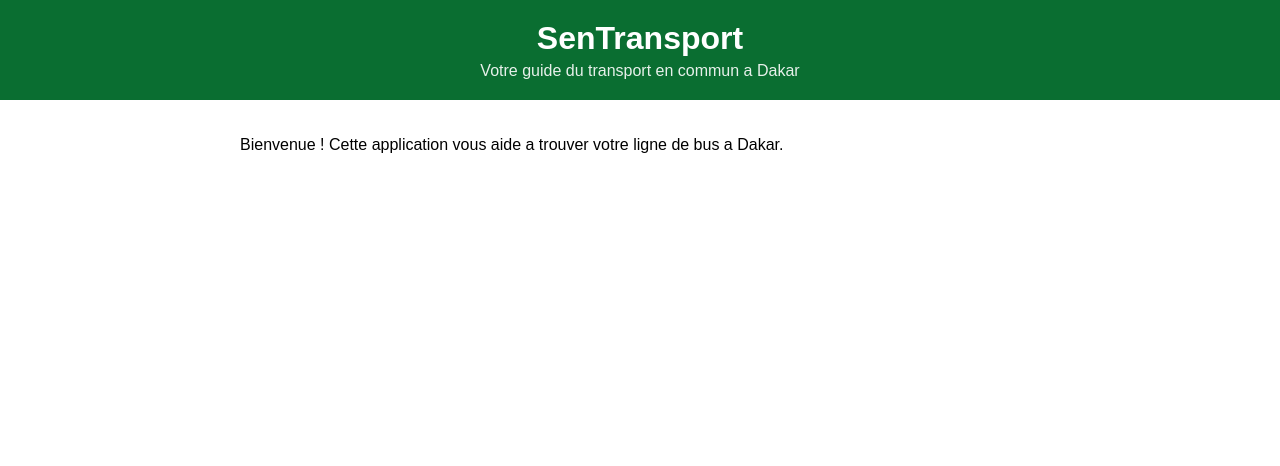
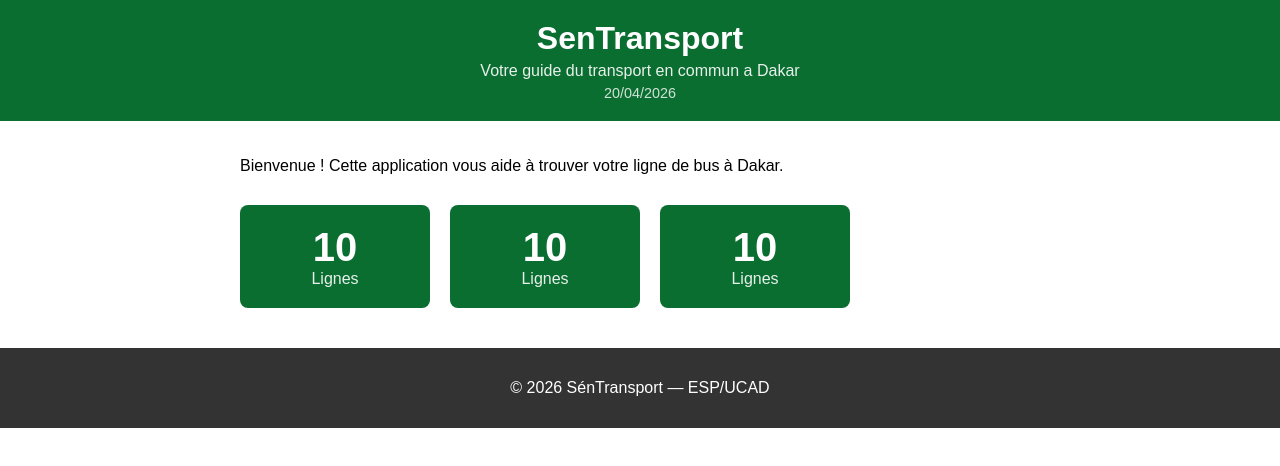
Before and after one commit to seckf7942-collab/sentransport, a React (Create React App) app: page / in a window 1280 px wide. Shown: the top 466 px of the page. Built offline with nearby package versions, Linux system fonts and the light colour scheme.

Commit message:
Exercices Lab 1 : Footer, date Header, Statistique

```diff
--- a/src/App.css
+++ b/src/App.css
@@ -7,3 +7,8 @@
 max-width: 800px;
 margin: 0 auto;
 }
+.stats-container {
+  display: flex;
+  gap: 20px;
+  margin-top: 30px;
+}
--- a/src/App.js
+++ b/src/App.js
@@ -1,14 +1,24 @@
 import './App.css';
 import Header from './Header';
+import Footer from './Footer';
+import Statistique from './Statistique';
+
 function App() {
   return (
     <div className="App">
       <Header />
       <main className="contenu">
-<p>Bienvenue ! Cette application vous aide a trouver
-votre ligne de bus a Dakar.</p>
+        <p>Bienvenue ! Cette application vous aide à trouver
+        votre ligne de bus à Dakar.</p>
+        <div className="stats-container">
+          <Statistique />
+          <Statistique />
+          <Statistique />
+        </div>
       </main>
+      <Footer />
     </div>
   );
 }
+
 export default App;
--- /dev/null
+++ b/src/Footer.css
@@ -0,0 +1,7 @@
+.footer {
+  background-color: #333;
+  color: white;
+  text-align: center;
+  padding: 15px;
+  margin-top: 20px;
+}
--- /dev/null
+++ b/src/Footer.js
@@ -0,0 +1,11 @@
+import './Footer.css';
+
+function Footer() {
+  return (
+    <footer className="footer">
+      <p>© 2026 SénTransport — ESP/UCAD</p>
+    </footer>
+  );
+}
+
+export default Footer;
--- a/src/Header.js
+++ b/src/Header.js
@@ -1,12 +1,17 @@
 import './Header.css';
+
 function Header() {
+  const dateAujourdhui = new Date().toLocaleDateString('fr-FR');
+
   return (
     <header className="header">
       <h1 className="header-titre">SenTransport</h1>
       <p className="header-soustitre">
         Votre guide du transport en commun a Dakar
       </p>
+      <p className="header-date">{dateAujourdhui}</p>
     </header>
   );
 }
+
 export default Header;
--- /dev/null
+++ b/src/Statistique.css
@@ -0,0 +1,20 @@
+.statistique {
+  background-color: #0a6e31;
+  color: white;
+  padding: 20px;
+  border-radius: 8px;
+  text-align: center;
+  width: 150px;
+}
+
+.stat-chiffre {
+  display: block;
+  font-size: 2.5rem;
+  font-weight: bold;
+}
+
+.stat-libelle {
+  display: block;
+  font-size: 1rem;
+  opacity: 0.9;
+}
--- /dev/null
+++ b/src/Statistique.js
@@ -0,0 +1,12 @@
+import './Statistique.css';
+
+function Statistique() {
+  return (
+    <div className="statistique">
+      <span className="stat-chiffre">10</span>
+      <span className="stat-libelle">Lignes</span>
+    </div>
+  );
+}
+
+export default Statistique;
--- a/src/index.css
+++ b/src/index.css
@@ -11,3 +11,8 @@
   font-family: source-code-pro, Menlo, Monaco, Consolas, 'Courier New',
     monospace;
 }
+.header-date {
+  margin: 5px 0 0 0;
+  font-size: 0.9rem;
+  opacity: 0.8;
+}
```
Lines whose indentation alone changed are shown as unchanged.
